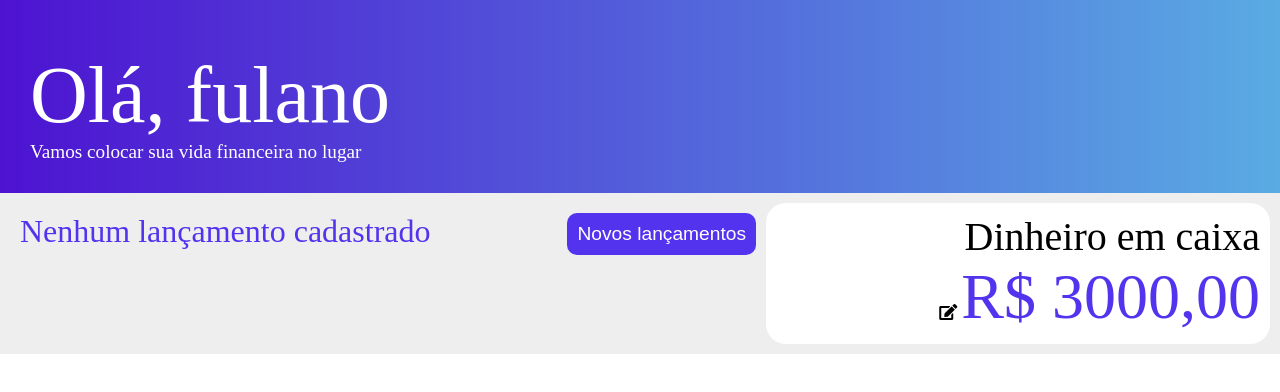
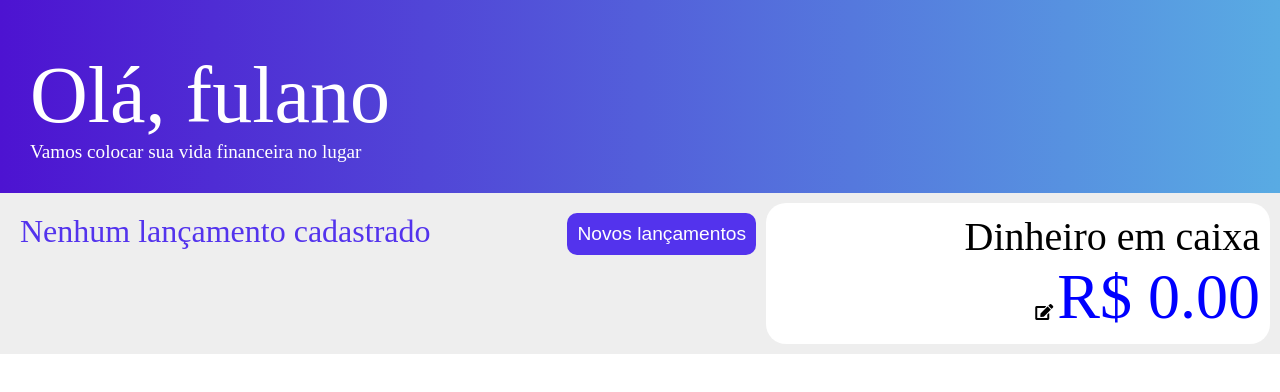
Before and after one commit to PaulaFAlves/finances, a plain HTML site: page index.html in a window 1280 px wide. Drawn offline with Linux system fonts and the light colour scheme.

Commit message:
Add sum of values and save on local storage

```diff
--- a/index.html
+++ b/index.html
@@ -72,7 +72,7 @@
 				<div id="right">
 					<span id="labelIncome">Dinheiro em caixa</span>
 					<i class="fas fa-edit"></i>
-					<span id="income">R$ 3000,00</span>
+					<span id="income">R$ 0</span>
 				</div>
     </div>
     <script src="./index.js"></script>
--- a/index.js
+++ b/index.js
@@ -11,7 +11,10 @@ function formDisplay() {
         newEntries.innerHTML === 'Esconder' ? 'Novo Lançamento' : 'Esconder'
 }
 
-const entries = []
+const entriesOnLocalStorage = localStorage.getItem('entries')
+const entries =
+  entriesOnLocalStorage ? JSON.parse(entriesOnLocalStorage) : []
+showEntries()
 
 function submitForm(e) {
     e.preventDefault()
@@ -23,7 +26,7 @@ function submitForm(e) {
     }
 
     entries.push(entry)
-    console.log(entries)
+    saveOnLocalStorage()
     cleanForm()
 		showEntries()
     $('#value').focus()
@@ -32,11 +35,13 @@ function submitForm(e) {
 function showEntries() {
     if(entries) {
         let htmlEntries = []
+        let htmlAmount = 0
 
         for (let i = 0; i < entries.length; i++) {
             const entry = entries[i]
 
             let value = entry.value
+            htmlAmount += value
             const classEntry = value > 0 ? 'earned' : 'spent'
             const imgEntry = value > 0 ? 'fas fa-plus-circle' : 'fas fa-minus-circle'
 
@@ -44,7 +49,6 @@ function showEntries() {
               minimumFractionDigits: 2,
               maximumFractionDigits: 2
             });
-            console.log(typeof value)
 
 						const date = new Date(entry.date).toLocaleDateString()
 
@@ -63,7 +67,25 @@ function showEntries() {
 						htmlEntries += html
         }
 				$('#entryArea').innerHTML = htmlEntries
+        showAmount(htmlAmount)
     }
+}
+
+function showAmount(htmlAmount) {
+  let amount = htmlAmount.toLocaleString(undefined, {
+    minimumFractionDigits: 2
+  })
+  $('#income').innerText = `R$ ${amount}`
+
+  let color = 'blue'
+  if (htmlAmount < 0) {
+    color = 'red'
+  }
+  $('#income').style.color = color
+}
+
+function saveOnLocalStorage() {
+  localStorage.setItem('entries', JSON.stringify(entries))
 }
 
 function cleanForm() {
```
